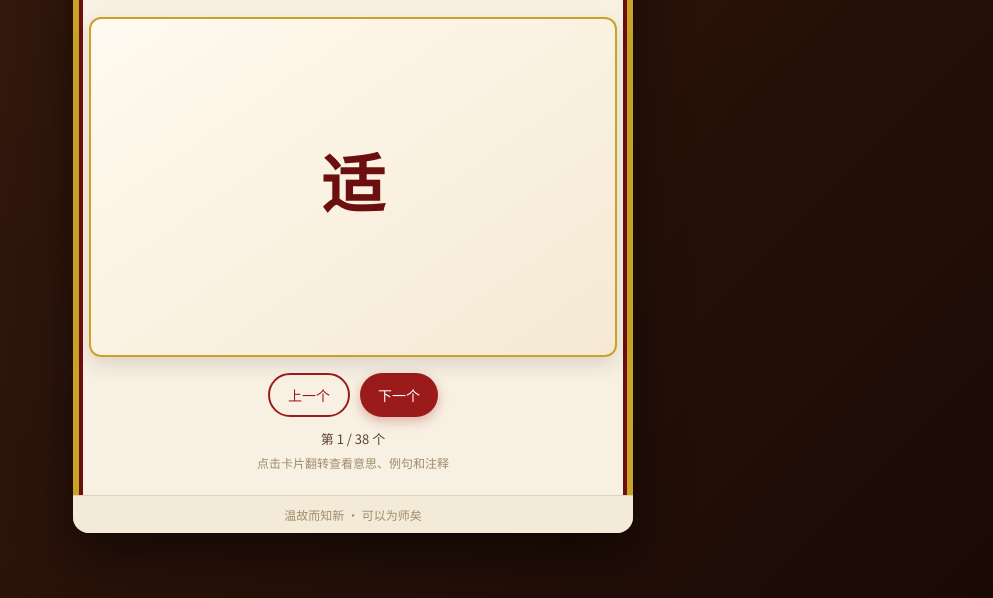
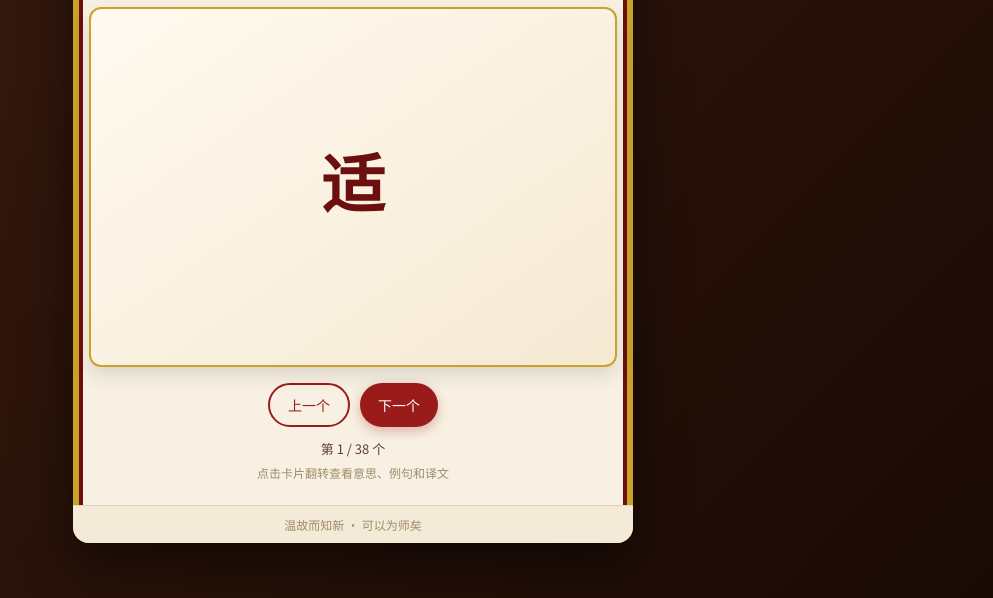
Before and after one commit to marcusljt0429-maker/chinese-study-app, a plain HTML site: page index.html in a window 1280 px wide. Shown: the part 202-800 px from the top of the page, without its empty margins (287-1280 px from the left). Drawn offline with Linux system fonts and the light colour scheme.

Commit message:
Update index.html

```diff
--- a/index.html
+++ b/index.html
@@ -122,12 +122,12 @@
 
     .card-container {
       perspective: 1200px;
-      height: 320px;
+      height: 340px;
       margin-bottom: 16px;
     }
 
     @media (min-width: 400px) {
-      .card-container { height: 340px; }
+      .card-container { height: 360px; }
     }
 
     .flashcard {
@@ -166,7 +166,7 @@
       border: 2px solid var(--red);
       transform: rotateY(180deg);
       justify-content: flex-start;
-      padding-top: 20px;
+      padding-top: 18px;
       overflow-y: auto;
     }
 
@@ -221,9 +221,9 @@
     }
 
     .note-text {
-      font-size: 13px;
-      color: var(--light-ink);
-      line-height: 1.5;
+      font-size: 14px;
+      color: var(--ink);
+      line-height: 1.55;
     }
 
     .highlight {
@@ -366,16 +366,6 @@
     }
 
     .hidden { display: none !important; }
-
-    .tag {
-      display: inline-block;
-      font-size: 11px;
-      padding: 1px 6px;
-      border-radius: 4px;
-      margin-left: 6px;
-      background: #f0e6d0;
-      color: var(--light-ink);
-    }
   </style>
 </head>
 <body>
@@ -405,7 +395,7 @@
               <div class="example-box">
                 <div class="example-label">例句</div>
                 <div class="example-text" id="back-example"></div>
-                <div class="note-label">注释</div>
+                <div class="note-label">译文</div>
                 <div class="note-text" id="back-note"></div>
               </div>
             </div>
@@ -416,7 +406,7 @@
           <button class="btn btn-primary" onclick="nextCard()">下一个</button>
         </div>
         <div class="progress-text" id="progress-text">第 1 / 38 个</div>
-        <div class="tip-text">点击卡片翻转查看意思、例句和注释</div>
+        <div class="tip-text">点击卡片翻转查看意思、例句和译文</div>
       </div>
 
       <!-- 测验 -->
@@ -444,44 +434,44 @@
 
   <script>
     const defaultWords = [
-      { char: "顾", pinyin: "gù", meaning: "回头看；只是、但", example: "三顾茅庐", note: "这里的「顾」是拜访、看望的意思。" },
-      { char: "走", pinyin: "zǒu", meaning: "跑", example: "弃甲曳兵而走", note: "「走」在文言文中多表示奔跑，与现代汉语不同。" },
-      { char: "去", pinyin: "qù", meaning: "离开；距离", example: "距圆明园十里，有村曰谢庄", note: "「去」常表示离开某地，或表示距离。" },
-      { char: "亡", pinyin: "wáng", meaning: "逃跑；死亡；失去", example: "今亡亦死，举大计亦死", note: "此处「亡」是逃亡、逃跑的意思。" },
-      { char: "绝", pinyin: "jué", meaning: "断；停止；极、非常；与世隔绝", example: "率妻子邑人来此绝境", note: "「绝境」指与世隔绝的地方。" },
-      { char: "益", pinyin: "yì", meaning: "更加；好处；增加", example: "香远益清", note: "「益」在这里是更加的意思。" },
-      { char: "尝", pinyin: "cháng", meaning: "曾经", example: "予尝求古仁人之心", note: "「尝」表示曾经，是时间副词。" },
-      { char: "方", pinyin: "fāng", meaning: "正在；才；方法", example: "方欲行", note: "「方」在这里表示正在、正要。" },
-      { char: "适", pinyin: "shì", meaning: "恰好；到……去", example: "适为虞人驱", note: "「适」可表示到……去，或恰好。" },
-      { char: "但", pinyin: "dàn", meaning: "只；仅仅", example: "但闻黄河流水鸣溅溅", note: "「但」在文言文中常表示只、仅仅。" },
-      { char: "徒", pinyin: "tú", meaning: "只；仅仅；白白地", example: "徒有虚名", note: "「徒」表示仅仅、空有。" },
-      { char: "悉", pinyin: "xī", meaning: "全部；都", example: "悉使赢兵负草填之", note: "「悉」表示全部、都。" },
-      { char: "皆", pinyin: "jiē", meaning: "都；全都", example: "皆若空游无所依", note: "「皆」是范围副词，表示都。" },
-      { char: "具", pinyin: "jù", meaning: "具备；准备；详加", example: "故人具鸡黍", note: "「具」在这里是准备、置办的意思。" },
-      { char: "复", pinyin: "fù", meaning: "又；再；恢复", example: "复前行，欲穷其林", note: "「复」表示又、再。" },
-      { char: "乃", pinyin: "nǎi", meaning: "于是；才；竟然", example: "见渔人，乃大惊", note: "「乃」常表示于是、就。" },
-      { char: "遂", pinyin: "suì", meaning: "于是；就", example: "遂至承天寺寻张怀民", note: "「遂」表示于是、就，表承接。" },
-      { char: "固", pinyin: "gù", meaning: "本来；当然；坚固", example: "汝心之固，固不可彻", note: "前一个「固」是顽固，后一个是本来。" },
-      { char: "诚", pinyin: "chéng", meaning: "确实；的确；真诚", example: "此诚危急存亡之秋也", note: "「诚」在这里是确实、实在的意思。" },
-      { char: "甚", pinyin: "shèn", meaning: "很；非常；超过", example: "言之无文，行而不远", note: "「甚」表示程度深，很、非常。" },
-      { char: "颇", pinyin: "pō", meaning: "很；稍微", example: "颇有野趣", note: "「颇」可表示很，也可表示稍微。" },
-      { char: "怪", pinyin: "guài", meaning: "感到奇怪；以……为怪", example: "怪之", note: "「怪」作动词时表示对……感到奇怪。" },
-      { char: "易", pinyin: "yì", meaning: "容易；交换；改变", example: "寒暑易节", note: "「易」在这里是交换、改变的意思。" },
-      { char: "谢", pinyin: "xiè", meaning: "道歉；辞别；感谢", example: "长跪而谢之", note: "「谢」在这里是道歉的意思。" },
-      { char: "遗", pinyin: "yí", meaning: "遗留；送给；丢失", example: "父母岁有裘葛之遗", note: "「遗」在这里是送给、赠送的意思。" },
-      { char: "举", pinyin: "jǔ", meaning: "举起；提出；全、都", example: "举头望明月", note: "「举」在这里是抬起、举起的意思。" },
-      { char: "莫", pinyin: "mò", meaning: "没有谁；不要；不", example: "莫等闲，白了少年头", note: "「莫」表示不要、不能。" },
-      { char: "未", pinyin: "wèi", meaning: "没有；不曾；尚未", example: "未若柳絮因风起", note: "「未」表示没有、不曾。" },
-      { char: "焉", pinyin: "yān", meaning: "于是；在哪里；语气词", example: "且焉置土石", note: "「焉」在这里是疑问代词，表示在哪里。" },
-      { char: "其", pinyin: "qí", meaning: "他的；它的；难道；大概", example: "其如土石何", note: "「其」在这里加强反问语气。" },
-      { char: "之", pinyin: "zhī", meaning: "的；他、它；去、往", example: "学而时习之", note: "「之」在这里是代词，指代学过的知识。" },
-      { char: "而", pinyin: "ér", meaning: "并且；然后；却", example: "温故而知新", note: "「而」在这里表示承接，然后。" },
-      { char: "以", pinyin: "yǐ", meaning: "用；因为；来、用来", example: "以中有足乐者", note: "「以」在这里表示因为。" },
-      { char: "于", pinyin: "yú", meaning: "在；向、对；比", example: "苛政猛于虎也", note: "「于」在这里表示比较，比……还。" },
-      { char: "为", pinyin: "wéi / wèi", meaning: "做、担任；是；被", example: "山峦为晴雪所洗", note: "「为……所」表示被动。" },
-      { char: "者", pinyin: "zhě", meaning: "……的人；……的事物", example: "知之者不如好之者", note: "「者」是代词，指……的人。" },
-      { char: "也", pinyin: "yě", meaning: "表示判断、陈述或语气", example: "此则岳阳楼之大观也", note: "「也」是语气助词，表示判断。" },
-      { char: "乎", pinyin: "hū", meaning: "吗；呢；于", example: "吾与点也", note: "「乎」常用于疑问或感叹语气。" }
+      { char: "顾", pinyin: "gù", meaning: "回头看；只是、但", example: "三顾茅庐", note: "三次拜访茅庐。" },
+      { char: "走", pinyin: "zǒu", meaning: "跑", example: "弃甲曳兵而走", note: "丢掉盔甲拖着兵器逃跑。" },
+      { char: "去", pinyin: "qù", meaning: "离开；距离", example: "一狼去，一狼仍从", note: "一只狼离开了，另一只狼仍然跟着。" },
+      { char: "亡", pinyin: "wáng", meaning: "逃跑；死亡；失去", example: "今亡亦死，举大计亦死", note: "现在逃跑也是死，发动大事也是死。" },
+      { char: "绝", pinyin: "jué", meaning: "断；停止；极、非常；与世隔绝", example: "率妻子邑人来此绝境", note: "带领妻子儿女和同乡人来到这个与世隔绝的地方。" },
+      { char: "益", pinyin: "yì", meaning: "更加；好处；增加", example: "香远益清", note: "香气传播得越远就越清幽。" },
+      { char: "尝", pinyin: "cháng", meaning: "曾经", example: "予尝求古仁人之心", note: "我曾经探求过古代品德高尚的人的思想感情。" },
+      { char: "方", pinyin: "fāng", meaning: "正在；才；方法", example: "方欲行", note: "正想要走。" },
+      { char: "适", pinyin: "shì", meaning: "恰好；到……去", example: "适为虞人驱", note: "恰好被管理山泽的人驱赶。" },
+      { char: "但", pinyin: "dàn", meaning: "只；仅仅", example: "但闻黄河流水鸣溅溅", note: "只听见黄河流水发出溅溅的声响。" },
+      { char: "徒", pinyin: "tú", meaning: "只；仅仅；白白地", example: "徒有虚名", note: "空有虚名。" },
+      { char: "悉", pinyin: "xī", meaning: "全部；都", example: "悉使赢兵负草填之", note: "全部让瘦弱的士兵背着草去填。" },
+      { char: "皆", pinyin: "jiē", meaning: "都；全都", example: "皆若空游无所依", note: "都好像在空中游动，没有什么依靠。" },
+      { char: "具", pinyin: "jù", meaning: "具备；准备；详加", example: "故人具鸡黍", note: "老朋友准备了鸡和黄米饭。" },
+      { char: "复", pinyin: "fù", meaning: "又；再；恢复", example: "复前行，欲穷其林", note: "又向前走，想要走到那片树林的尽头。" },
+      { char: "乃", pinyin: "nǎi", meaning: "于是；才；竟然", example: "见渔人，乃大惊", note: "看见渔人，于是大吃一惊。" },
+      { char: "遂", pinyin: "suì", meaning: "于是；就", example: "遂至承天寺寻张怀民", note: "于是到承天寺去找张怀民。" },
+      { char: "固", pinyin: "gù", meaning: "本来；当然；坚固", example: "汝心之固，固不可彻", note: "你思想的顽固，本来就不能开通。" },
+      { char: "诚", pinyin: "chéng", meaning: "确实；的确；真诚", example: "此诚危急存亡之秋也", note: "这确实是形势危急、决定存亡的时刻啊。" },
+      { char: "甚", pinyin: "shèn", meaning: "很；非常；超过", example: "言之无文，行而不远", note: "说话没有文采，传播就不会很远。" },
+      { char: "颇", pinyin: "pō", meaning: "很；稍微", example: "颇有野趣", note: "很有田野的情趣。" },
+      { char: "怪", pinyin: "guài", meaning: "感到奇怪；以……为怪", example: "怪之", note: "对此感到奇怪。" },
+      { char: "易", pinyin: "yì", meaning: "容易；交换；改变", example: "寒暑易节", note: "冬夏换季。" },
+      { char: "谢", pinyin: "xiè", meaning: "道歉；辞别；感谢", example: "长跪而谢之", note: "直身而跪向他道歉。" },
+      { char: "遗", pinyin: "yí", meaning: "遗留；送给；丢失", example: "父母岁有裘葛之遗", note: "父母每年都有皮衣和夏布衣服送来。" },
+      { char: "举", pinyin: "jǔ", meaning: "举起；提出；全、都", example: "举头望明月", note: "抬起头仰望天上的明月。" },
+      { char: "莫", pinyin: "mò", meaning: "没有谁；不要；不", example: "莫等闲，白了少年头", note: "不要轻易虚度光阴，让少年的头发白白地变老。" },
+      { char: "未", pinyin: "wèi", meaning: "没有；不曾；尚未", example: "未若柳絮因风起", note: "不如比作柳絮随风飘起。" },
+      { char: "焉", pinyin: "yān", meaning: "于是；在哪里；语气词", example: "且焉置土石", note: "况且把泥土石块放在哪里呢？" },
+      { char: "其", pinyin: "qí", meaning: "他的；它的；难道；大概", example: "其如土石何", note: "又能把泥土石块怎么样呢？" },
+      { char: "之", pinyin: "zhī", meaning: "的；他、它；去、往", example: "学而时习之", note: "学习并且按时温习它。" },
+      { char: "而", pinyin: "ér", meaning: "并且；然后；却", example: "温故而知新", note: "温习旧的知识从而获得新的理解和体会。" },
+      { char: "以", pinyin: "yǐ", meaning: "用；因为；来、用来", example: "以中有足乐者", note: "因为心中有足够快乐的事。" },
+      { char: "于", pinyin: "yú", meaning: "在；向、对；比", example: "苛政猛于虎也", note: "残酷的政令比老虎还要凶猛啊。" },
+      { char: "为", pinyin: "wéi / wèi", meaning: "做、担任；是；被", example: "山峦为晴雪所洗", note: "山峦被晴天的积雪洗过。" },
+      { char: "者", pinyin: "zhě", meaning: "……的人；……的事物", example: "知之者不如好之者", note: "懂得它的人不如喜爱它的人。" },
+      { char: "也", pinyin: "yě", meaning: "表示判断、陈述或语气", example: "此则岳阳楼之大观也", note: "这就是岳阳楼的雄伟景象啊。" },
+      { char: "乎", pinyin: "hū", meaning: "吗；呢；于", example: "不亦说乎", note: "不也是很愉快的吗？" }
     ];
 
     let words = [];
@@ -499,7 +489,6 @@
 
     function highlightWord(text, word) {
       if (!text) return '';
-      // 简单替换，把关键字高亮
       return text.replace(new RegExp(word, 'g'), `<span class="highlight">${word}</span>`);
     }
 
@@ -518,9 +507,9 @@
       document.getElementById('back-pinyin').textContent = word.pinyin || '';
       document.getElementById('back-meaning').textContent = word.meaning;
 
-      // 例句高亮关键字
+      // 例句和译文都高亮关键字
       document.getElementById('back-example').innerHTML = highlightWord(word.example, word.char);
-      document.getElementById('back-note').textContent = word.note || '';
+      document.getElementById('back-note').innerHTML = highlightWord(word.note, word.char);
 
       document.getElementById('progress-text').textContent = `第 ${currentIndex + 1} / ${words.length} 个`;
 
@@ -554,24 +543,19 @@
       document.getElementById('next-quiz-btn').style.display = 'none';
 
       const word = words[quizIndex % words.length];
-      const useMeaning = Math.random() > 0.35;
-      let question, answer;
 
-      if (useMeaning) {
-        question = `「${word.char}」的常见意思是？`;
-        answer = word.meaning;
-      } else {
-        question = `「${word.char}」的拼音是？`;
-        answer = word.pinyin || '（无拼音）';
-      }
+      // 只考意思，不再考拼音
+      const question = `「${word.char}」的常见意思是？`;
+      const answer = word.meaning;
 
       document.getElementById('quiz-question').textContent = question;
 
       let options = [answer];
       while (options.length < 4) {
         const random = words[Math.floor(Math.random() * words.length)];
-        const candidate = useMeaning ? random.meaning : (random.pinyin || '（无拼音）');
-        if (!options.includes(candidate)) options.push(candidate);
+        if (!options.includes(random.meaning)) {
+          options.push(random.meaning);
+        }
       }
       options = options.sort(() => Math.random() - 0.5);
 
```
